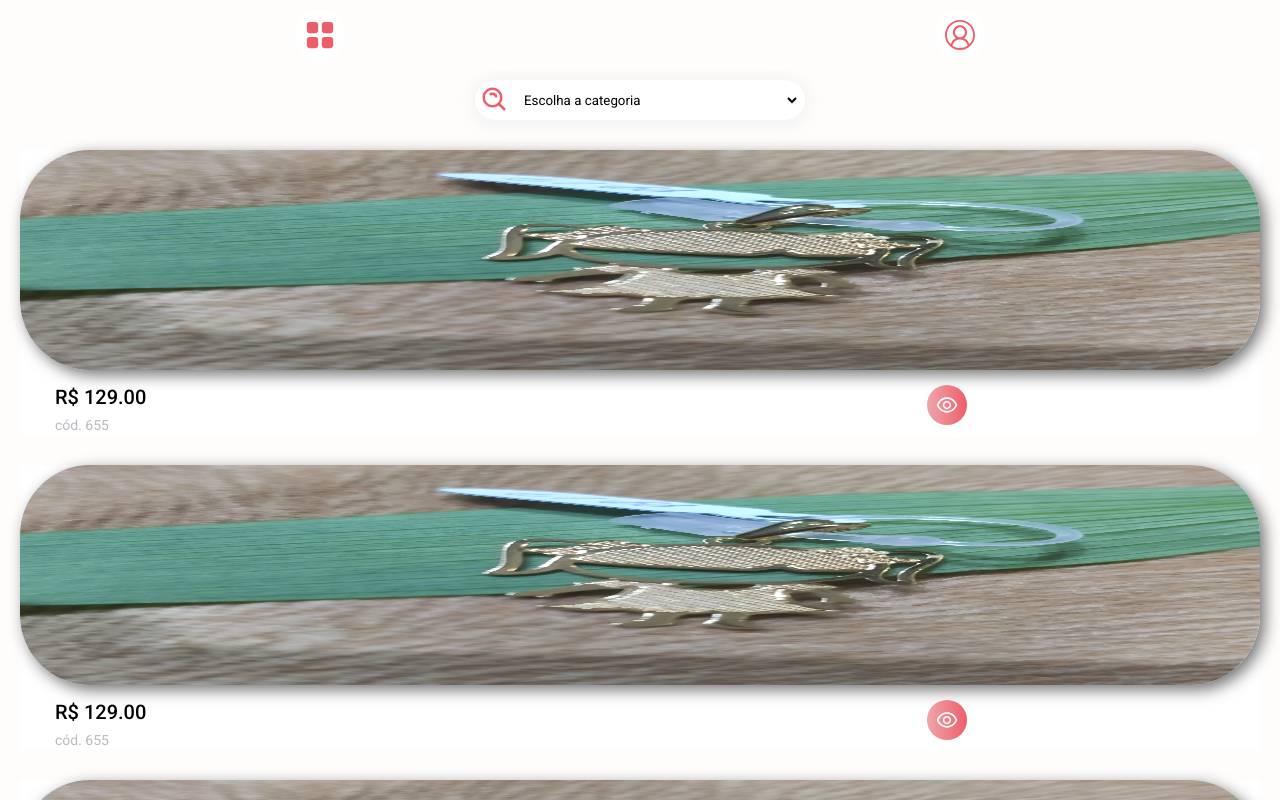
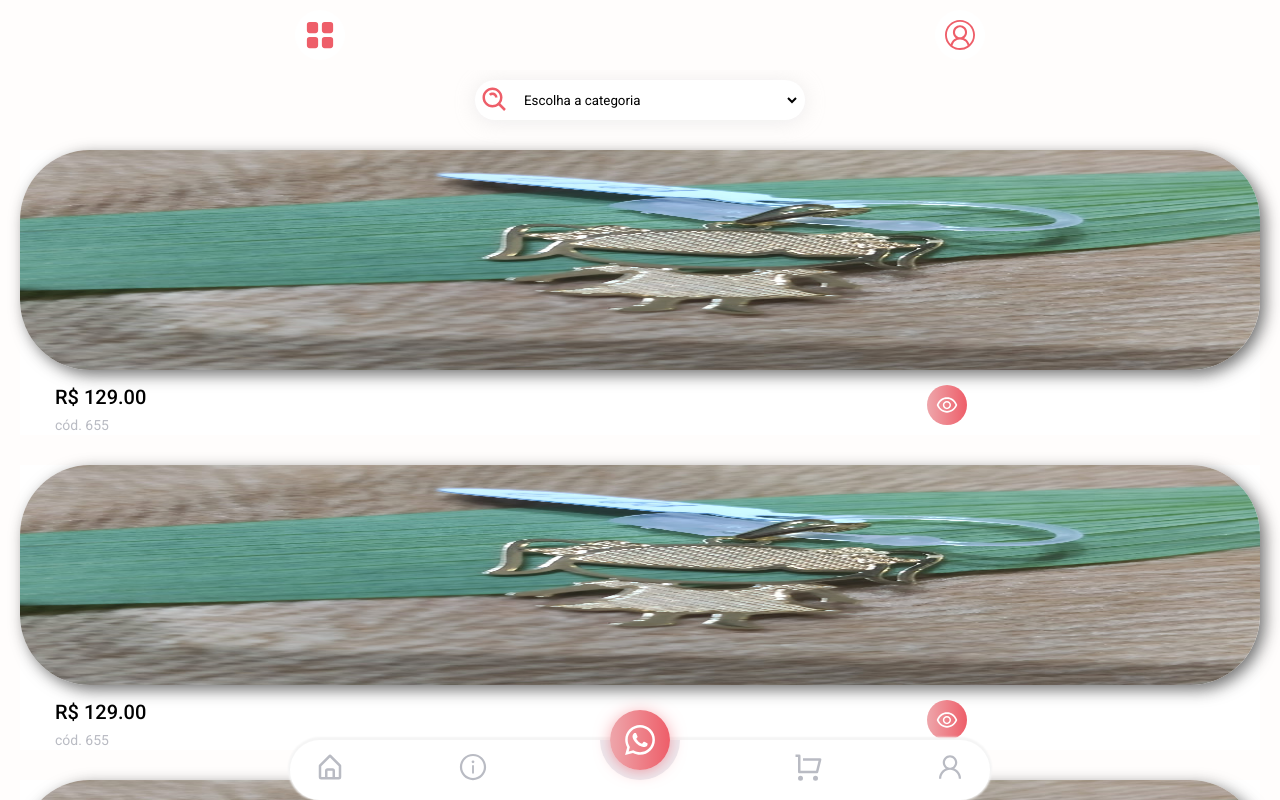
Before and after one commit to GabrielRezes/decca-store, a React (Vite) app: page / in a window 1280 px wide. Built offline with nearby package versions, Linux system fonts and the light colour scheme.

Commit message:
adding position sticky

```diff
--- a/src/components/Navbar/index.jsx
+++ b/src/components/Navbar/index.jsx
@@ -10,7 +10,7 @@ import { RiShoppingCartLine } from 'react-icons/ri';
 
 const ContainerNav = styled.nav`
   position: sticky;
-  top: 100%;
+  top: 0;
   bottom: 0;
   z-index: 2;
   display: flex;
```
